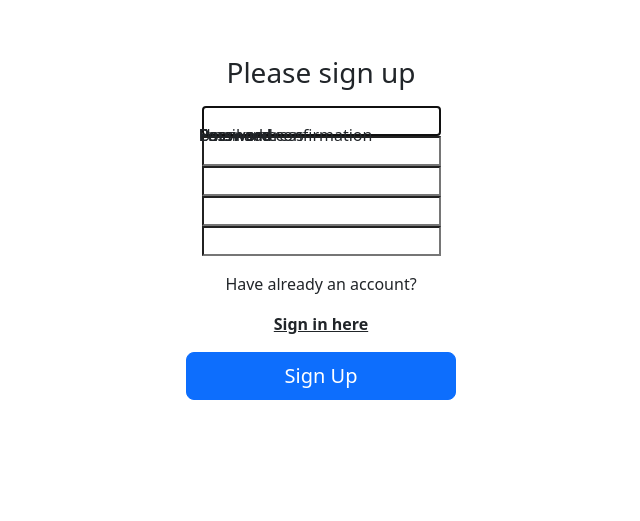
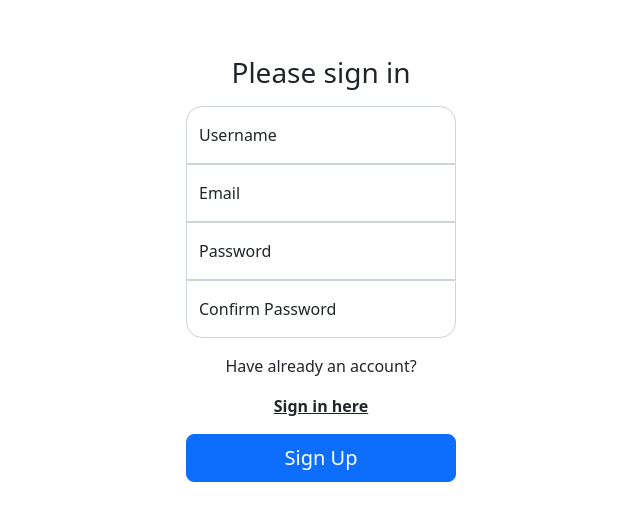
Before and after one commit to VolodymyrKhabarov/blog_django, a Django app: page /signup/ in a window 1280 px wide. Shown: the part 97-618 px from the top of the page, without its empty margins (319-959 px from the left). Run offline with Django 4.2, Linux system fonts and the light colour scheme.

Commit message:
Revert "додав forms.py"
This reverts commit bf32237497d5068a9772dda38841d2f2b1e22e95.

```diff
--- a/users/forms.py
+++ /dev/null
@@ -1,14 +0,0 @@
-"User application forms"
-
-from django.contrib.auth.forms import UserCreationForm
-from django import forms
-from django.core.exceptions import ValidationError
-
-from users.models import UserModel
-
-
-class SignUpForm(UserCreationForm):
-    class Meta:
-        model = UserModel
-        fields = ("username", "email",
-                  "password", "confirm_password")
--- a/users/models.py
+++ b/users/models.py
@@ -6,12 +6,4 @@ from django.contrib.auth.models import AbstractUser
 
 
 class UserModel(AbstractUser):
-
-    class Meta:
-        db_table = "user"
-        verbose_name = "user"
-        verbose_name_plural = "users"
-        ordering = ["username"]
-
-    def __str__(self):
-        return self.username
+    pass
--- a/users/templates/registration/signup.html
+++ b/users/templates/registration/signup.html
@@ -4,14 +4,28 @@
 <main class="form-auth form-signup w-100 m-auto">
   <form method="post">
     {% csrf_token %}
-        <h1 class="h3 mb-3 fw-normal">Please sign up</h1>
+    <h1 class="h3 mb-3 fw-normal">Please sign in</h1>
 
     <div class="form-floating">
-            {% for f in form %}
-            <label for="{{ f.id_for_label }}">{{ f.label }}</label>{{ f }}
-            <div class="form-error">{{ f.errors }}</div>
-            {% endfor %}
+      <input type="text" class="form-control" id="username" name="username" placeholder="Username" name="username">
+      <label for="username">Username</label>
     </div>
+
+    <div class="form-floating">
+      <input type="email" class="form-control" id="email" name="email" placeholder="Email" name="email">
+      <label for="email">Email</label>
+    </div>
+
+    <div class="form-floating">
+      <input type="password" class="form-control" id="password" name="password" placeholder="Password" name="password">
+      <label for="password">Password</label>
+    </div>
+
+    <div class="form-floating">
+      <input type="password" class="form-control" id="confirmPassword" placeholder="Password" name="confirm_password">
+      <label for="confirmPassword">Confirm Password</label>
+    </div>
+
     <div class="my-3">
       <p>Have already an account?</p>
       <a href="{% url "signin" %}" class="text-body fw-bold">Sign in here</a>
--- a/users/views.py
+++ b/users/views.py
@@ -1,34 +1,58 @@
-from django.http import HttpRequest, HttpResponse, HttpResponseRedirect
+from django.http import HttpRequest, HttpResponseRedirect
 from django.shortcuts import render
 from django.urls import reverse_lazy
 from django.contrib.auth import authenticate, login, logout
 
 from users.models import UserModel
-from users.forms import SignUpForm
 
+
+# def signin_view(request: HttpRequest) -> HttpResponse:
+#     return render(request, "registration/signin.html")
 
 def signin_view(request: HttpRequest):
 
     if request.method == "POST":
-        form = SignInForm(request.POST)
-        if form.is_valid():
-            form.save()
-            redirect_url = reverse_lazy("signin")
+        username = request.POST["username"]
+        password = request.POST["password"]
+
+        user = authenticate(request, username=username, password=password)
+
+        if user:
+            login(request, user)
+            redirect_url = reverse_lazy("list")
+
             return HttpResponseRedirect(redirect_url)
-    else:
-        form = SignInForm()
 
-    return render(request, "registration/signin.html", {"form": form})
+        return render(request, "registration/signin.html")
 
+    return render(request, "registration/signin.html")
+
+
+# def signup_view(request: HttpRequest) -> HttpResponse:
+#     return render(request, "registration/signup.html")
 
 def signup_view(request: HttpRequest):
 
     if request.method == "POST":
-        form = SignUpForm(request.POST)
-    else:
-        form = SignUpForm()
+        username = request.POST["username"]
+        email = request.POST["email"]
+        password = request.POST["password"]
+        confirm_password = request.POST["confirm_password"]
 
-    return render(request, "registration/signup.html", {"form": form})
+        if password != confirm_password:
+            return render(request, "registration/signup.html")
+
+        try:
+            UserModel.objects.get(username=username)
+            return render(request, "registration/signup.html")
+        except UserModel.DoesNotExist:
+            UserModel.objects.create_user(username=username, email=email, password=password)
+
+        redirect_url = reverse_lazy("signin")
+
+        return HttpResponseRedirect(redirect_url)
+
+    return render(request, "registration/signup.html")
 
 
 def logout_view(request: HttpRequest):
```
Also changed, not shown: users/templates/registration/signin.html (+4 -4 lines), users/migrations/0002_alter_usermodel_options_alter_usermodel_table.py (deleted). Lines whose indentation alone changed are shown as unchanged.
